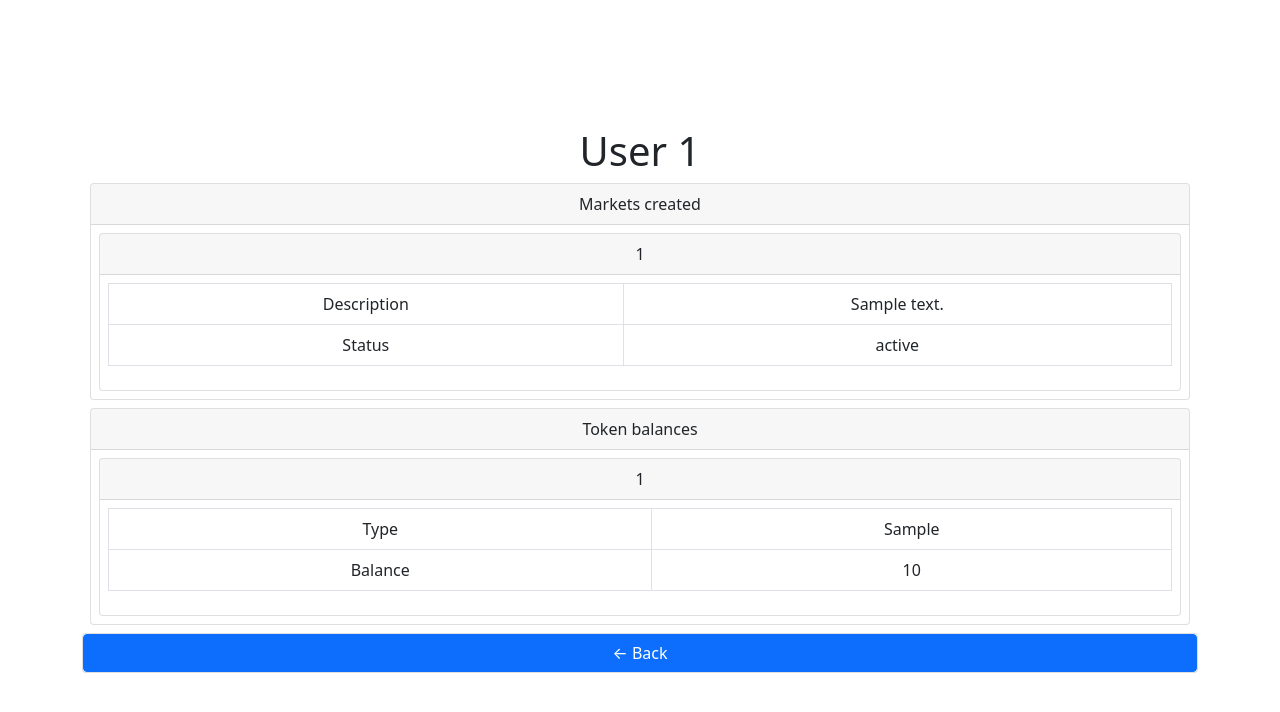
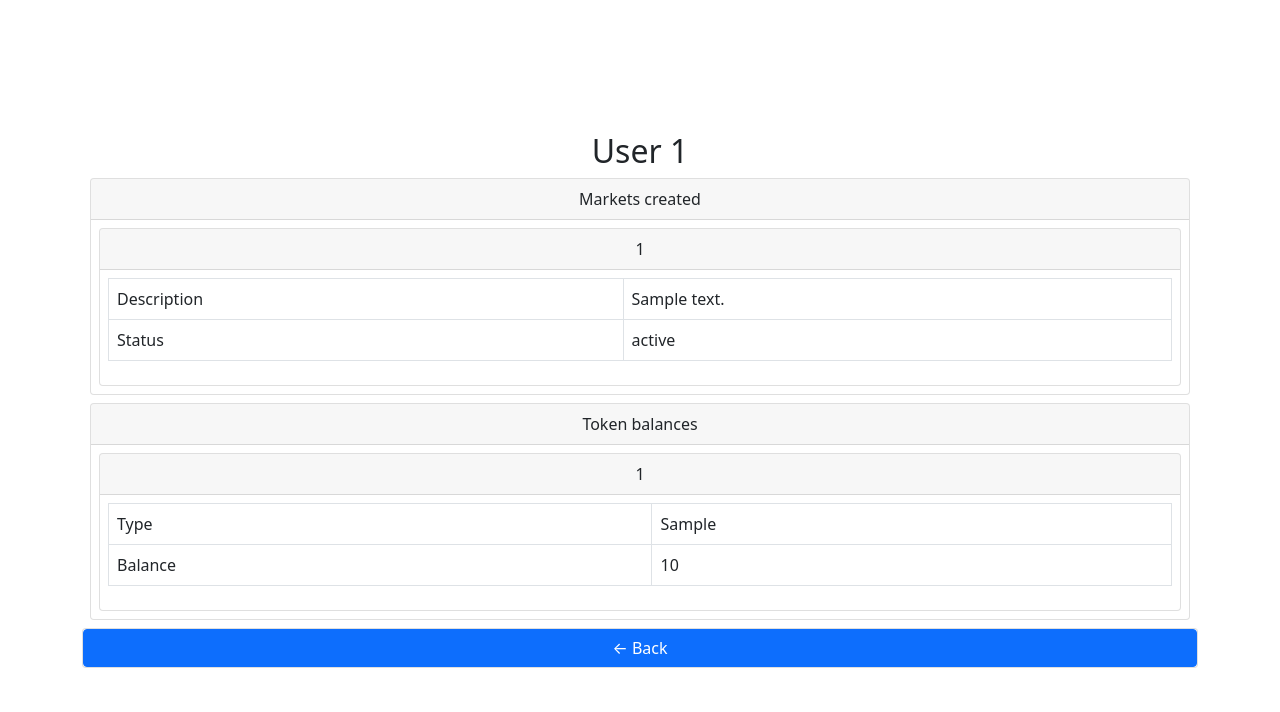
Before and after one commit to QEDK/swagur, a Django app: template swagur/augur/templates/augur/user.html in a window 1280 px wide. Shown: the top 712 px of the page. Run offline with Django 3.2, Linux system fonts and the light colour scheme; the template is opened without the code that fills it: most values are stand-ins (such as "Sample title", 1, 10 or a date in 2020).

Commit message:
:wrench: Adjust centering

```diff
--- a/swagur/augur/templates/augur/market.html
+++ b/swagur/augur/templates/augur/market.html
@@ -51,7 +51,7 @@
           </div>
         </div>
         {% else %}
-          <h1>Market not found</h1>
+          <h1 class="text-center">Market not found</h1>
         {% endif %}
         <div class="d-grid card">
           <button class="btn btn-primary" type="button" onclick="window.history.back()">← Back</button>
--- a/swagur/augur/templates/augur/user.html
+++ b/swagur/augur/templates/augur/user.html
@@ -12,16 +12,16 @@
   </head>
   <body>
     <div class="jumbotron vertical-center">
-      <div class="container text-center">
+      <div class="container">
         {% if result %}
-        <h1>User {{ result.id }}</h1>
+        <h2 class="text-center">User {{ result.id }}</h2>
         <div class="card m-2">
-          <div class="card-header">
+          <div class="card-header text-center">
             Markets created
           </div>
           <div class="card m-2">
           {% for market in result.marketsCreated %}
-            <div class="card-header">
+            <div class="card-header text-center">
               {{ market.id }}
             </div>
             <div class="table-responsive m-2">
@@ -44,12 +44,12 @@
           </div>
         </div>
         <div class="card m-2">
-          <div class="card-header">
+          <div class="card-header text-center">
             Token balances
           </div>
           {% for token in result.userTokenBalances %}
           <div class="card m-2">
-            <div class="card-header">
+            <div class="card-header text-center">
               {{ token.token.id }}
             </div>
             <div class="table-responsive m-2">
@@ -70,7 +70,7 @@
           {% endfor %}
         </div>
         {% else %}
-          <h1>User not found</h1>
+          <h1 class="text-center">User not found</h1>
         {% endif %}
         <div class="d-grid card">
           <button class="btn btn-primary" type="button" onclick="window.history.back()">← Back</button>
--- a/swagur/swagur/urls.py
+++ b/swagur/swagur/urls.py
@@ -21,5 +21,7 @@ urlpatterns = [
     path('admin/', admin.site.urls),
     path('', views.index),
     path('user/', views.user),
+    path('user/<str:id>', views.userid),
     path('market/', views.market),
+    path('market/<str:id>', views.marketid),
 ]
```
Also changed, not shown: swagur/augur/views.py (+10 -0 lines).
